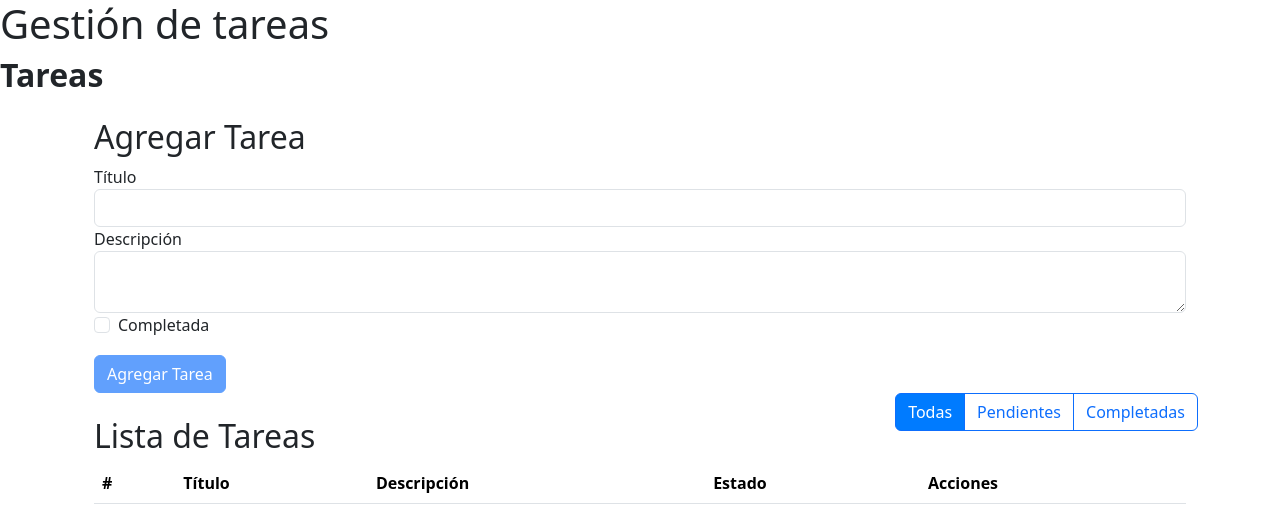
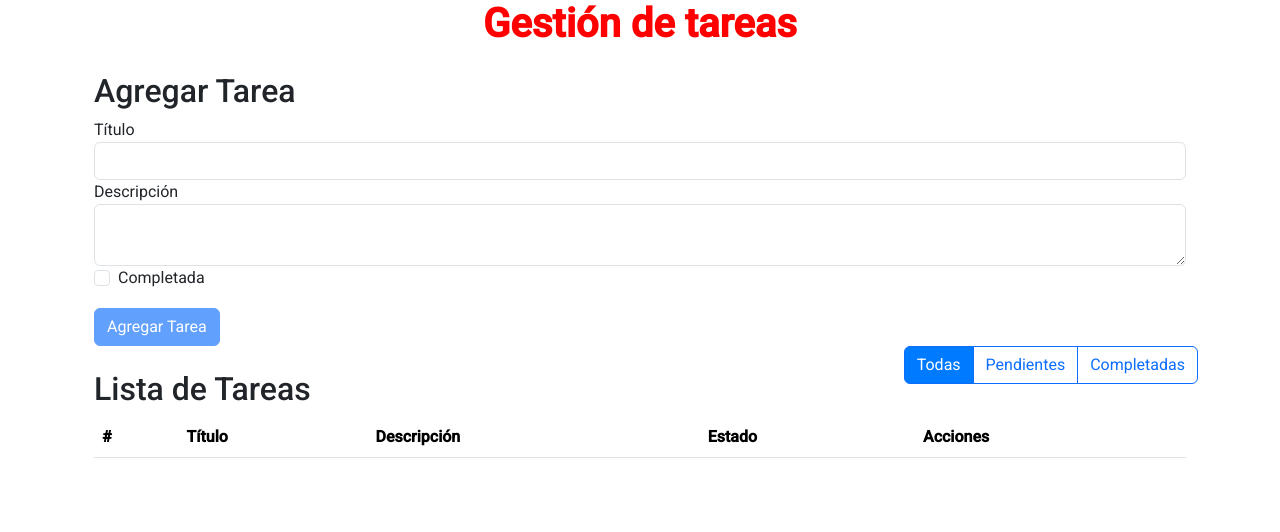
Before and after one commit to LeidyUribe/HistoriaDeUsuarioSmartTalent, an Angular app in the folder smart-app/: page / in a window 1280 px wide. Shown: the top 532 px of the page. Built offline with nearby package versions, Linux system fonts and the light colour scheme.

Commit message:
Limpieza de codigo y algunos estilos

```diff
--- a/smart-app/angular.json
+++ b/smart-app/angular.json
@@ -27,6 +27,7 @@
               }
             ],
             "styles": [
+              "@angular/material/prebuilt-themes/cyan-orange.css",
               "node_modules/bootstrap/dist/css/bootstrap.min.css",
               "src/styles.css"
             ],
@@ -91,6 +92,7 @@
               }
             ],
             "styles": [
+              "@angular/material/prebuilt-themes/cyan-orange.css",
               "src/styles.css"
             ],
             "scripts": []
--- a/smart-app/package.json
+++ b/smart-app/package.json
@@ -11,10 +11,12 @@
   },
   "private": true,
   "dependencies": {
+    "@angular/cdk": "^19.2.3",
     "@angular/common": "^19.2.0",
     "@angular/compiler": "^19.2.0",
     "@angular/core": "^19.2.0",
     "@angular/forms": "^19.2.0",
+    "@angular/material": "^19.2.3",
     "@angular/platform-browser": "^19.2.0",
     "@angular/platform-browser-dynamic": "^19.2.0",
     "@angular/platform-server": "^19.2.0",
--- a/smart-app/src/app/app.component.html
+++ b/smart-app/src/app/app.component.html
@@ -1,13 +1,11 @@
-<h1>{{title}}</h1>
+<div class="title">
+  <h1>
+    <strong>{{ title }}</strong>
+  </h1>
+</div>
 
 <section>
-  <h2><strong>Tareas</strong></h2>
   <div class="container mt-4">
-    <!-- Alerta -->
-    <!-- <ngb-alert *ngIf="alertMessage" [type]="alertType" (closed)="alertService.hideAlert()">
-      {{ alertMessage }}
-    </ngb-alert> -->
-
     <!-- Formulario y lista de tareas -->
     <app-task-form (taskAdded)="onTaskAdded($event)"></app-task-form>
     <!-- Filtro de tareas -->
--- a/smart-app/src/app/app.component.ts
+++ b/smart-app/src/app/app.component.ts
@@ -1,4 +1,5 @@
 import { Component, OnInit } from '@angular/core';
+import { CommonModule } from '@angular/common';
 
 import { TaskListComponent } from './task-list/task-list.component';
 import { TaskFormComponent } from './task-form/task-form.component';
@@ -8,19 +9,18 @@
 
 @Component({
   selector: 'app-root',
-  imports: [TaskFormComponent, TaskListComponent,TaskFilterComponent],
+  imports: [
+    CommonModule,
+    TaskFormComponent,
+    TaskListComponent,
+    TaskFilterComponent,
+  ],
   templateUrl: './app.component.html',
   styleUrls: ['./app.component.css'],
 })
-
 export class AppComponent {
-  alertMessage: string | null = null;
-  alertType: any = null;
   currentFilter: string = 'all';
-
-
-  constructor(
-    private taskService: TaskService) {}
+  constructor(private taskService: TaskService) {}
 
   title = 'Gestión de tareas';
 
--- a/smart-app/src/index.html
+++ b/smart-app/src/index.html
@@ -6,8 +6,10 @@
   <base href="/">
   <meta name="viewport" content="width=device-width, initial-scale=1">
   <link rel="icon" type="image/x-icon" href="favicon.ico">
+  <link href="https://fonts.googleapis.com/css2?family=Roboto:wght@300;400;500&display=swap" rel="stylesheet">
+  <link href="https://fonts.googleapis.com/icon?family=Material+Icons" rel="stylesheet">
 </head>
-<body>
+<body class="mat-typography">
   <app-root></app-root>
 </body>
 </html>
--- a/smart-app/src/styles.css
+++ b/smart-app/src/styles.css
@@ -1 +1,4 @@
 /* You can add global styles to this file, and also import other style files */
+
+html, body { height: 100%; }
+body { margin: 0; font-family: Roboto, "Helvetica Neue", sans-serif; }
```
Also changed, not shown: 1 other file (tests, documents, lock files or other folders).
